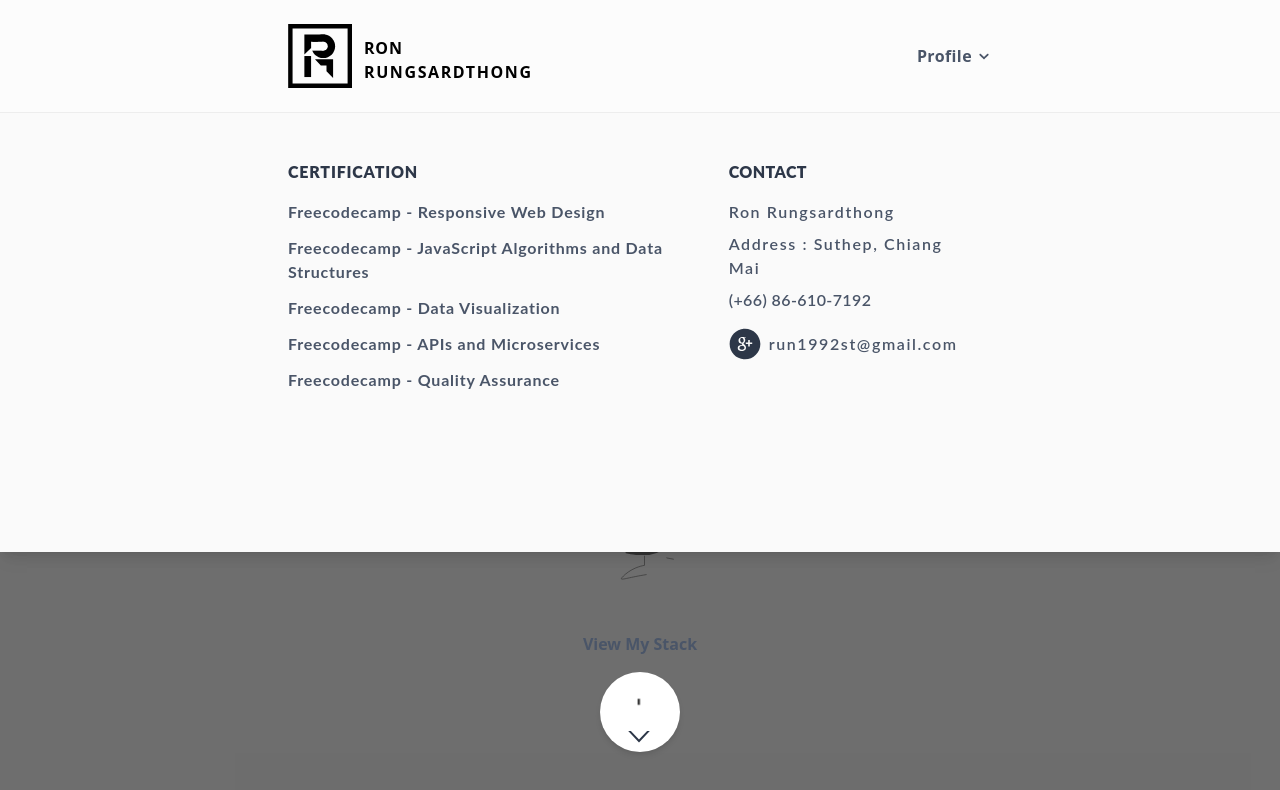
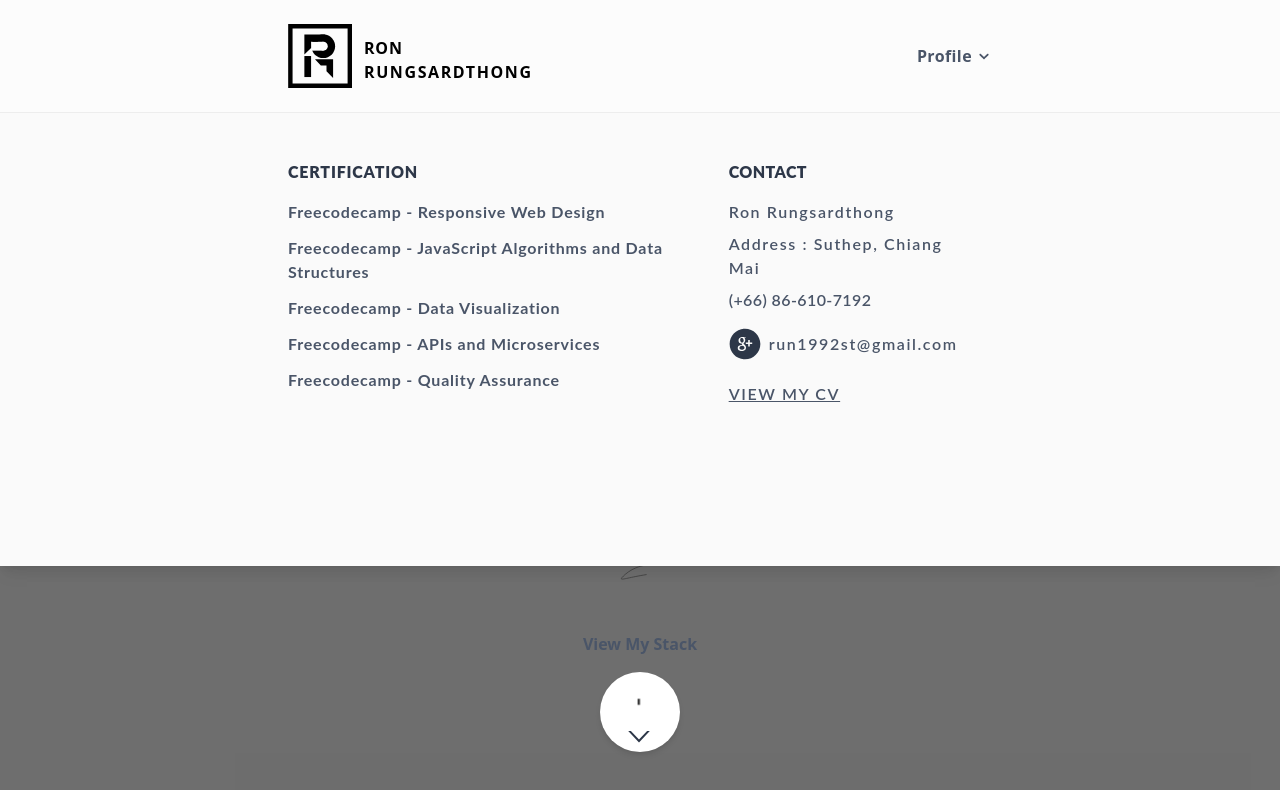
Before and after one commit to run1992st/portfolio2020, a Vue app: page / in a window 1280 px wide. Both pictures are taken after a click on the link "Profile". Shown: the top 790 px of the page. Built offline with nearby package versions, Linux system fonts and the light colour scheme; what v-drag would draw is missing.

Commit message:
add view my cv link to NavBarBody

```diff
--- a/src/components/NavBarBody.vue
+++ b/src/components/NavBarBody.vue
@@ -69,6 +69,10 @@
           </svg>
           <span class="ml-2">run1992st@gmail.com</span>
         </div>
+        <br />
+        <a href="resume.io/r/Z3eaC88co">
+          <p class="mt-4 underline hover:text-gray-500">VIEW MY CV</p>
+        </a>
       </div>
     </div>
   </div>
```
